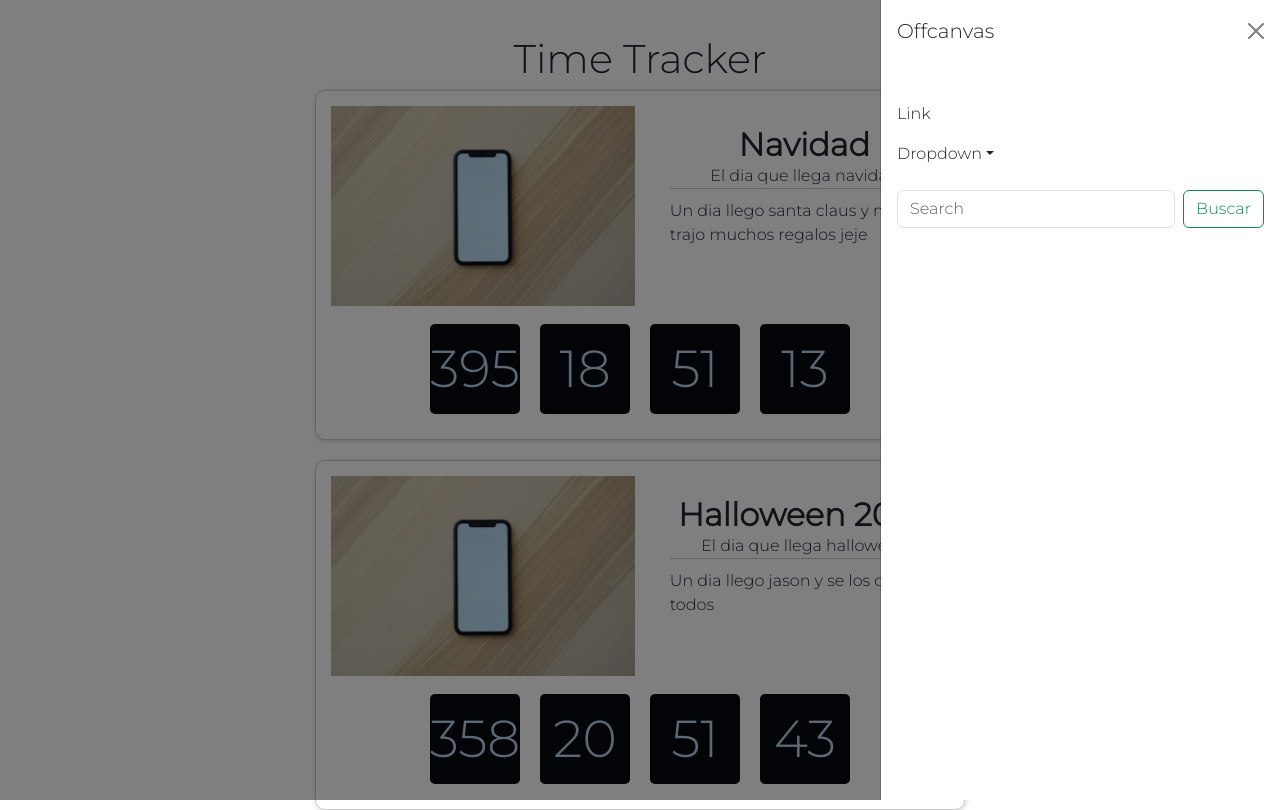
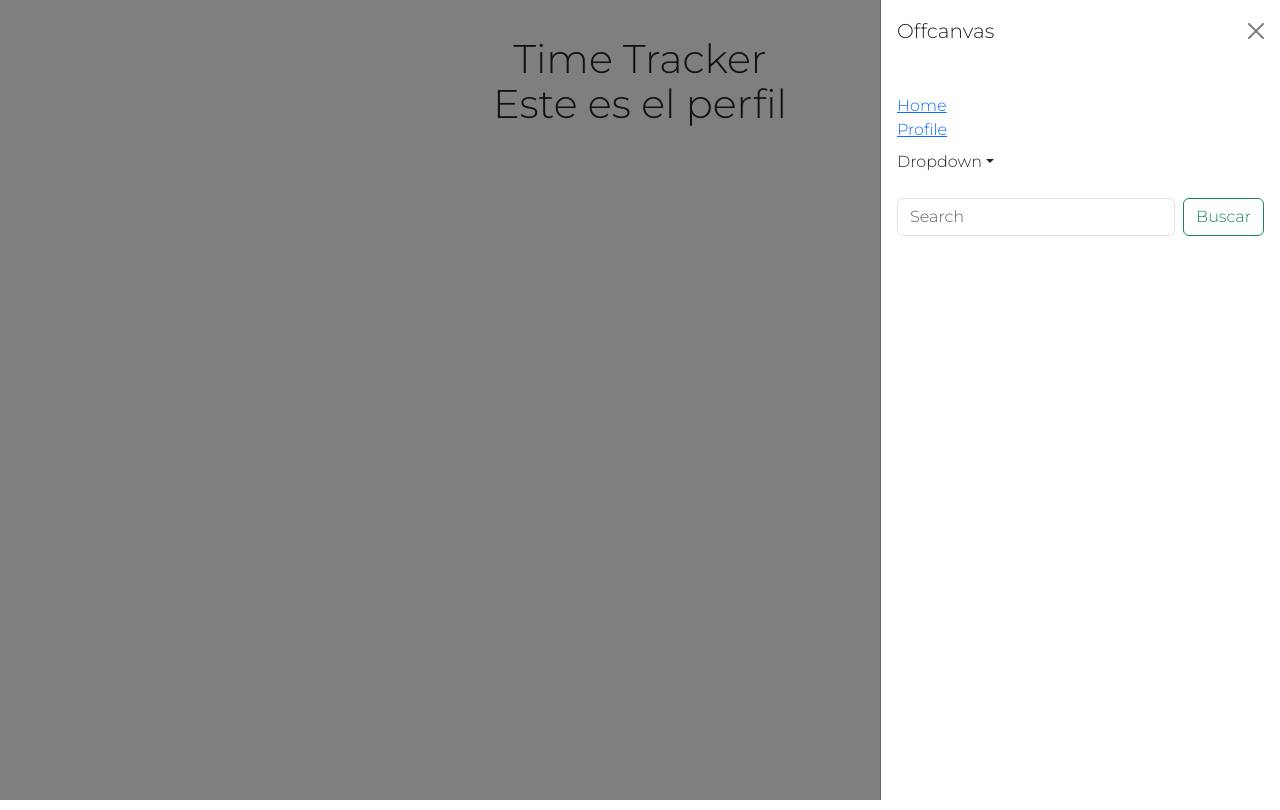
Before and after one commit to omaradriano/time-tracker, a React app: page /profile in a window 1280 px wide. Both pictures are taken after a click on the button "menu". Built offline with nearby package versions, Linux system fonts and the light colour scheme.

Commit message:
Se ha implementado react-router en una prueba pequeña

```diff
--- a/package.json
+++ b/package.json
@@ -27,6 +27,7 @@
     "bootstrap": "^5.3.2",
     "material-icons": "^1.13.12",
     "react": "^18.2.0",
-    "react-dom": "^18.2.0"
+    "react-dom": "^18.2.0",
+    "react-router-dom": "^6.18.0"
   }
 }
--- a/src/App.jsx
+++ b/src/App.jsx
@@ -1,28 +1,25 @@
 // import TimeElement from "./components/TimeElement.jsx"
-import { useState } from "react"
+import { Link, Route, BrowserRouter as Router, Routes } from "react-router-dom"
 import Icon from "./components/Icon.jsx"
 import OffCanvasMenu from "./components/OffcanvasMenu.jsx"
-import TimerCard from "./components/TimerCard.jsx"
+import Home from "./components/Home.jsx"
+import Profile from "./components/Profile.jsx"
 
 const App = () => {
 
     return (
         <>
             <button className="navbar-toggler offcanvasMenu" type="button" data-bs-toggle="offcanvas" data-bs-target="#offcanvasMenu" aria-controls="offcanvasDarkNavbar" aria-label="Toggle navigation">
-                <Icon icon="menu"/>
+                <Icon icon="menu" />
             </button>
             <OffCanvasMenu />
             <h1 className="title">Time Tracker</h1>
-            <TimerCard
-                title='Navidad'
-                shortDesc='El dia que llega navidad'
-                longDesc='Un dia llego santa claus y nos trajo muchos regalos jeje'
-                date={`${'2024-12-07'}T${'19:00:00'}`} />
-            <TimerCard
-                title='Halloween 2024'
-                shortDesc='El dia que llega halloween'
-                longDesc='Un dia llego jason y se los comio a todos'
-                date={`${'2024-10-31'}T${'21:00:30'}`} />
+            <Routes>
+                <Route path="/" element={<Home />}></Route>
+                <Route path="/profile" element={<Profile />}></Route>
+            </Routes>
+
+
         </>
     )
 }
--- /dev/null
+++ b/src/components/Home.jsx
@@ -0,0 +1,20 @@
+import TimerCard from "./TimerCard.jsx"
+
+const Home = () => {
+    return (
+        <>
+            <TimerCard
+                title='Navidad'
+                shortDesc='El dia que llega navidad'
+                longDesc='Un dia llego santa claus y nos trajo muchos regalos jeje'
+                date={`${'2024-12-07'}T${'19:00:00'}`} />
+            <TimerCard
+                title='Halloween 2024'
+                shortDesc='El dia que llega halloween'
+                longDesc='Un dia llego jason y se los comio a todos'
+                date={`${'2024-10-31'}T${'21:00:30'}`} />
+        </>
+    )
+}
+
+export default Home
--- a/src/components/OffcanvasMenu.jsx
+++ b/src/components/OffcanvasMenu.jsx
@@ -1,4 +1,5 @@
 import Icon from "./Icon.jsx"
+import { Link, Route, BrowserRouter as Router, Routes } from "react-router-dom"
 
 const OffCanvasMenu = () => {
     return (
@@ -13,7 +14,10 @@ const OffCanvasMenu = () => {
                         <a className="nav-link active" aria-current="page" href="#"></a>
                     </li>
                     <li className="nav-item">
-                        <a className="nav-link" href="#">Link</a>
+                        <Link to='/'>Home</Link>
+                    </li>
+                    <li className="nav-item">
+                        <Link to='/profile'>Profile</Link>
                     </li>
                     <li className="nav-item dropdown">
                         <a className="nav-link dropdown-toggle" href="#" role="button" data-bs-toggle="dropdown" aria-expanded="false">
@@ -23,15 +27,15 @@ const OffCanvasMenu = () => {
                             <li><a className="dropdown-item" href="#">Action</a></li>
                             <li><a className="dropdown-item" href="#">Another action</a></li>
                             <li>
-                                <hr className="dropdown-divider"/>
+                                <hr className="dropdown-divider" />
                             </li>
                             <li><a className="dropdown-item" href="#">Something else here</a></li>
                         </ul>
                     </li>
                 </ul>
                 <form className="d-flex mt-3" role="search">
-                    <input className="form-control me-2" type="search" placeholder="Search" aria-label="Search"/>
-                        <button className="btn btn-outline-success" type="submit">Buscar</button>
+                    <input className="form-control me-2" type="search" placeholder="Search" aria-label="Search" />
+                    <button className="btn btn-outline-success" type="submit">Buscar</button>
                 </form>
             </div>
         </div>
--- /dev/null
+++ b/src/components/Profile.jsx
@@ -0,0 +1,7 @@
+const Profile = () => {
+    return(
+        <h1>Este es el perfil</h1>
+    )
+}
+
+export default Profile
--- a/src/index.jsx
+++ b/src/index.jsx
@@ -1,5 +1,6 @@
-import {createRoot} from 'react-dom/client'
+import { createRoot } from 'react-dom/client'
 import App from './App.jsx'
+import { BrowserRouter } from "react-router-dom";
 
 import './css/custom.css' //CSS Agregado custom
 
@@ -10,5 +11,7 @@ import 'material-icons/iconfont/material-icons.css'; //Importar íconos
 
 
 createRoot(document.getElementById('root')).render(
-    <App />
+    <BrowserRouter>
+        <App />
+    </BrowserRouter>
 )
```
Also changed, not shown: 1 other file (tests, documents, lock files or other folders).
